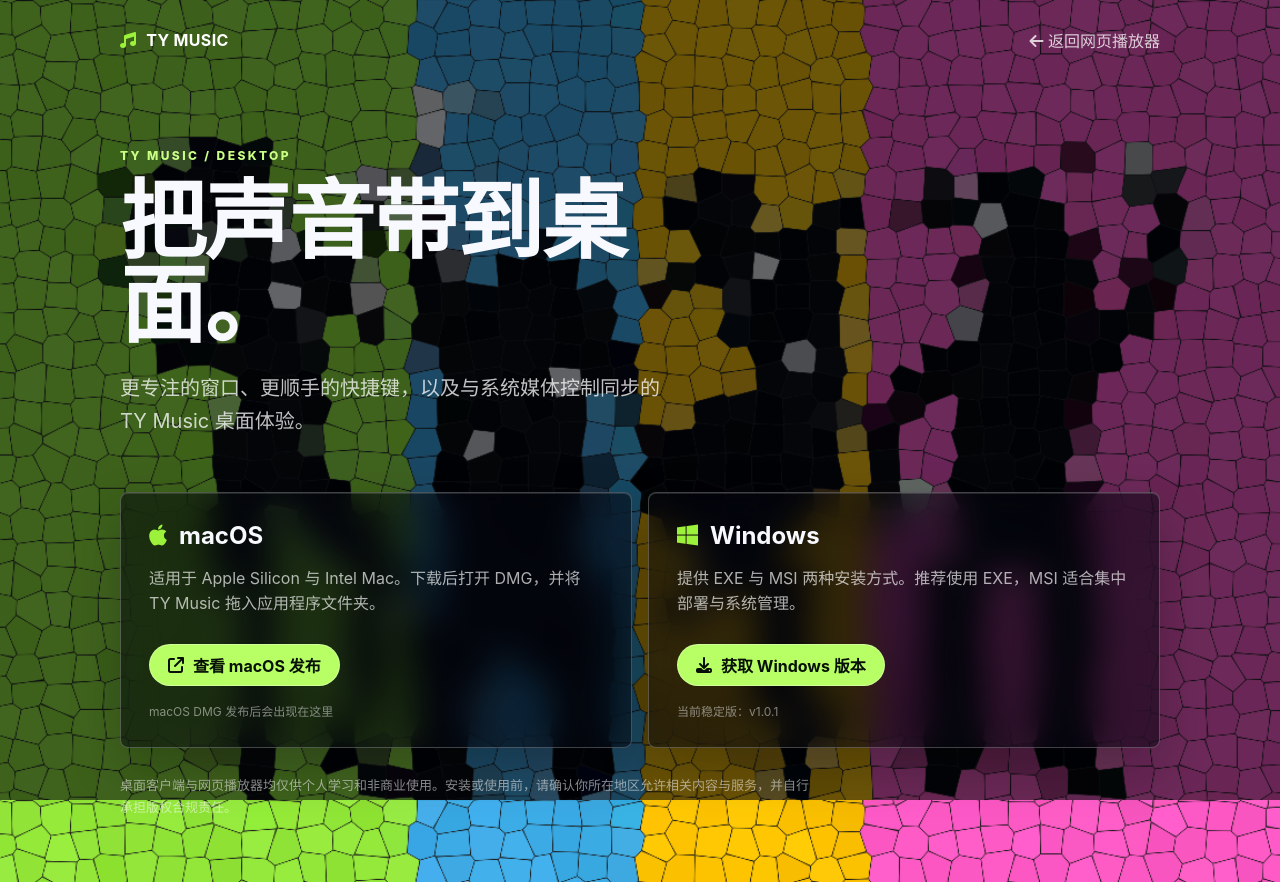
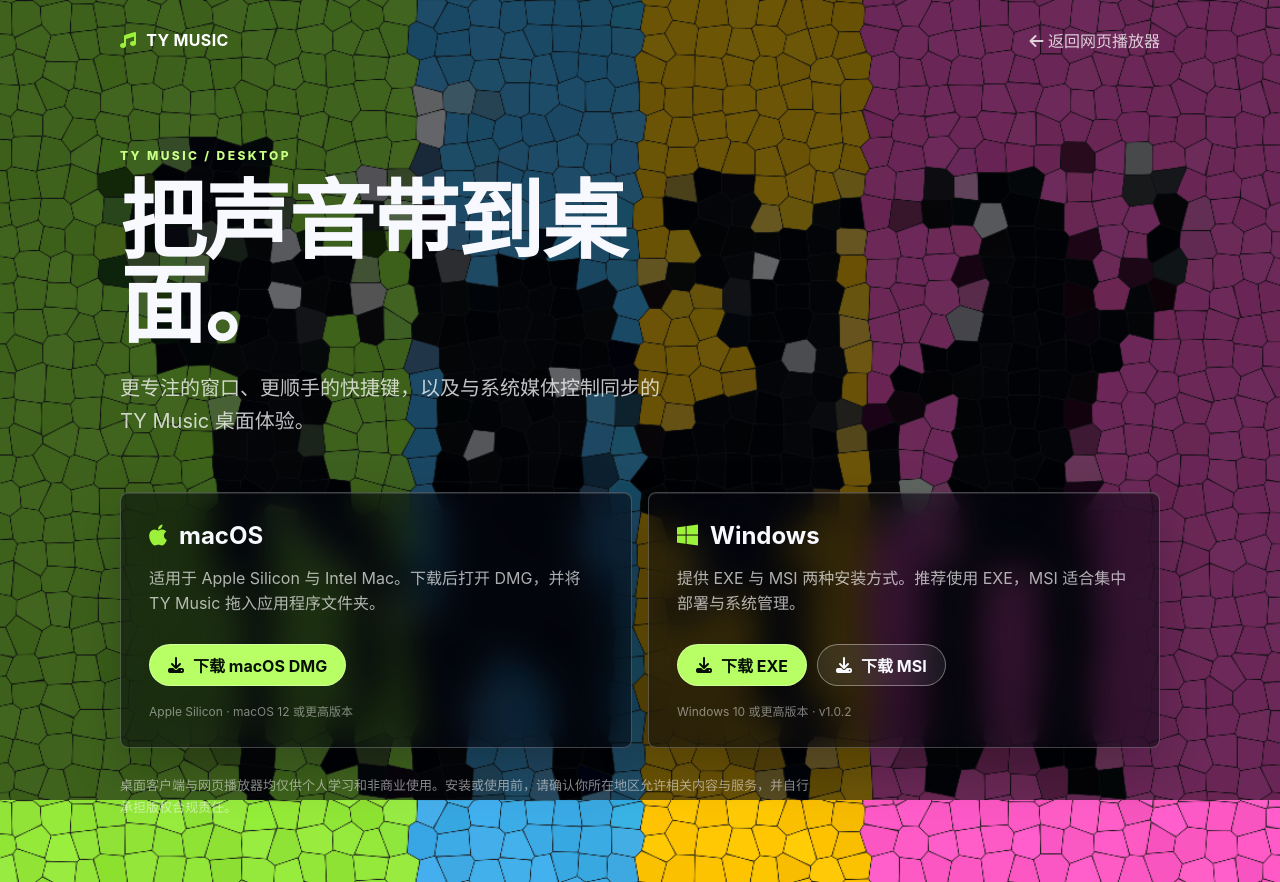
Before and after one commit to 1981016893fty-pixel/ty-music, a website: page desktop.html in a window 1280 px wide. Drawn offline with Linux system fonts and the light colour scheme.

Commit message:
feat: publish direct desktop installer downloads

```diff
--- a/desktop.html
+++ b/desktop.html
@@ -34,6 +34,9 @@
     .desktop-card p { min-height: 54px; margin: 16px 0 24px; color: rgba(255,255,255,.68); line-height: 1.6; }
     .desktop-card .btn { display: inline-flex; align-items: center; gap: 9px; min-height: 42px; padding: 0 18px; border: 1px solid rgba(255,255,255,.34); border-radius: 999px; color: #061006; background: #b8ff65; font: inherit; font-weight: 750; text-decoration: none; }
     .desktop-card .btn:hover { background: #d4ff9e; }
+    .desktop-card-actions { display: flex; flex-wrap: wrap; gap: 10px; }
+    .desktop-card .btn-secondary { color: #f8f8ff; background: rgba(255,255,255,.08); border-color: rgba(255,255,255,.38); }
+    .desktop-card .btn-secondary:hover { color: #061006; background: #d4ff9e; }
     .desktop-meta { margin-top: 16px; color: rgba(255,255,255,.48); font-size: 12px; }
     .desktop-note { max-width: 700px; margin: 26px 0 0; color: rgba(255,255,255,.56); font-size: 13px; line-height: 1.7; }
     @media (max-width: 680px) {
@@ -59,14 +62,17 @@
       <article class="desktop-card card card-border">
         <h2><i class="fa-brands fa-apple" aria-hidden="true"></i> macOS</h2>
         <p>适用于 Apple Silicon 与 Intel Mac。下载后打开 DMG，并将 TY Music 拖入应用程序文件夹。</p>
-        <a class="btn" href="https://github.com/1981016893fty-pixel/ty-music/releases" target="_blank" rel="noreferrer"><i class="fa-solid fa-arrow-up-right-from-square" aria-hidden="true"></i> 查看 macOS 发布</a>
-        <div class="desktop-meta">macOS DMG 发布后会出现在这里</div>
+        <a class="btn" href="https://github.com/1981016893fty-pixel/ty-music/releases/download/v1.0.2/TY%20Music_1.0.0_aarch64.dmg" target="_blank" rel="noreferrer"><i class="fa-solid fa-download" aria-hidden="true"></i> 下载 macOS DMG</a>
+        <div class="desktop-meta">Apple Silicon · macOS 12 或更高版本</div>
       </article>
       <article class="desktop-card card card-border">
         <h2><i class="fa-brands fa-windows" aria-hidden="true"></i> Windows</h2>
         <p>提供 EXE 与 MSI 两种安装方式。推荐使用 EXE，MSI 适合集中部署与系统管理。</p>
-        <a class="btn" href="https://github.com/1981016893fty-pixel/ty-music/releases/tag/v1.0.1" target="_blank" rel="noreferrer"><i class="fa-solid fa-download" aria-hidden="true"></i> 获取 Windows 版本</a>
-        <div class="desktop-meta">当前稳定版：v1.0.1</div>
+        <div class="desktop-card-actions">
+          <a class="btn" href="https://github.com/1981016893fty-pixel/ty-music/releases/download/v1.0.2/TY.Music_1.0.0_x64-setup.exe" target="_blank" rel="noreferrer"><i class="fa-solid fa-download" aria-hidden="true"></i> 下载 EXE</a>
+          <a class="btn btn-secondary" href="https://github.com/1981016893fty-pixel/ty-music/releases/download/v1.0.2/TY.Music_1.0.0_x64_en-US.msi" target="_blank" rel="noreferrer"><i class="fa-solid fa-download" aria-hidden="true"></i> 下载 MSI</a>
+        </div>
+        <div class="desktop-meta">Windows 10 或更高版本 · v1.0.2</div>
       </article>
     </section>
     <p class="desktop-note">桌面客户端与网页播放器均仅供个人学习和非商业使用。安装或使用前，请确认你所在地区允许相关内容与服务，并自行承担版权合规责任。</p>
```
Also changed, not shown: .github/workflows/macos-desktop.yml (added).
